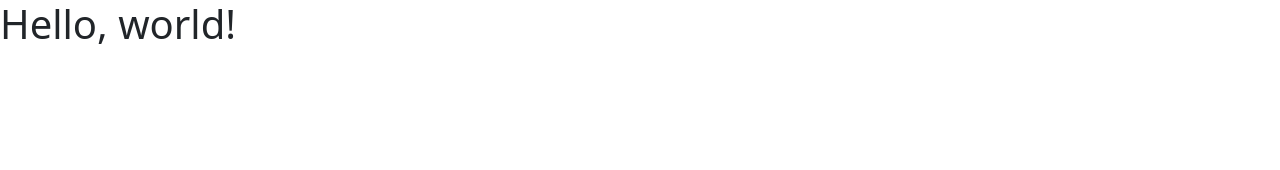
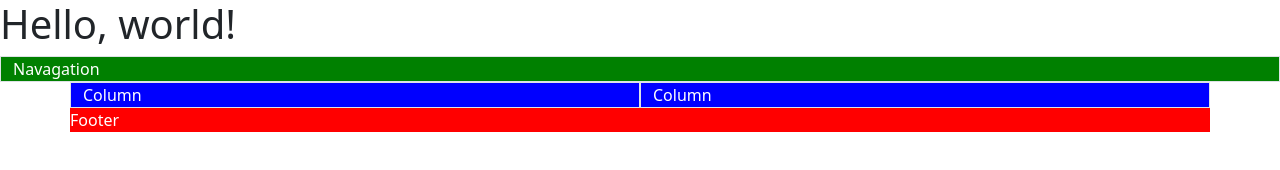
Before and after one commit to dueshane/collab-practice-DA, a plain HTML site: page index.html in a window 1280 px wide. Drawn offline with nearby package versions, Linux system fonts and the light colour scheme.

Commit message:
update take-home

```diff
--- a/CSS/style.css
+++ b/CSS/style.css
@@ -0,0 +1,11 @@
+.bg-green {
+    background-color: green;
+}
+
+.bg-blue {
+    background-color: blue;
+}
+
+.bg-red {
+    background-color: red;
+}
--- a/index.html
+++ b/index.html
@@ -15,6 +15,29 @@
   <body>
     <h1>Hello, world!</h1>
 
+    <div class="container-fluid">
+      <header class="row bg-green text-white">
+        <nav class="col border">Navagation</nav>
+      </header>
+    </div>
+
+    <div class="container">
+      <section class="row bg-blue text-white">
+        <div class="col-6 border">
+          Column
+        </div>
+        <div class="col-6 border">
+          Column
+        </div>
+      </section>
+    </div>
+
+    <footer class="container">
+      <div class="row bg-red text-white">
+      Footer
+      </div>
+    </footer>
+
     <!-- Optional JavaScript; choose one of the two! -->
 
     <!-- Option 1: Bootstrap Bundle with Popper -->
```
